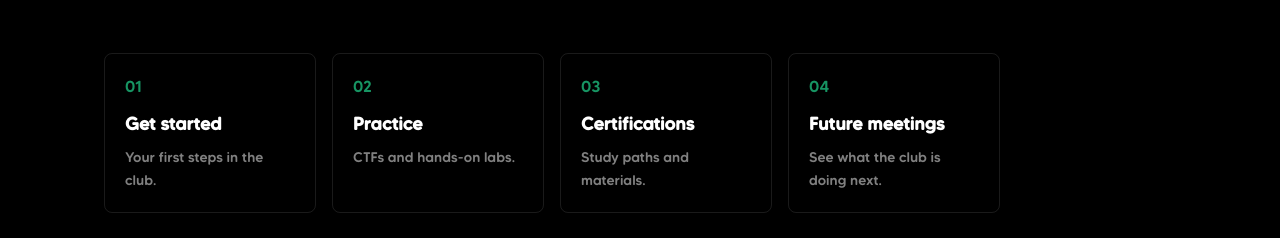
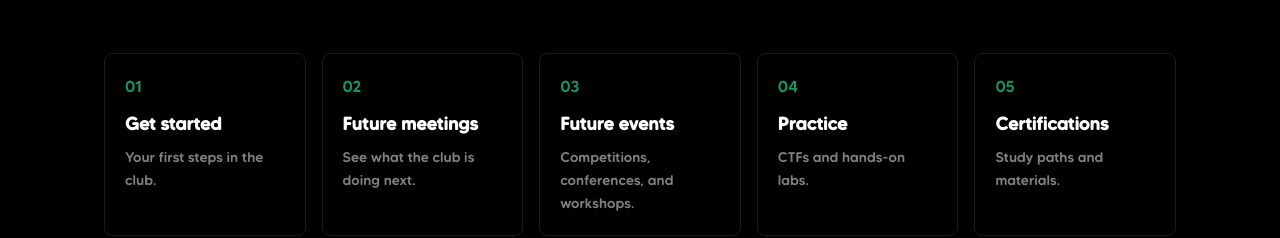
Before and after one commit to CYSCUVU/CYSCUVU-Website, a website: page index.html in a window 1280 px wide. Shown: the part 592-830 px from the top of the page. Drawn offline with Linux system fonts and the light colour scheme.

Commit message:
updated homepage

```diff
--- a/index.html
+++ b/index.html
@@ -37,7 +37,7 @@
         </header>
 
         <main class="flex flex-1 items-center py-16 sm:py-24">
-            <section class="max-w-4xl">
+            <section class="w-full max-w-6xl">
                 <p class="mb-5 font-tommy text-sm font-bold uppercase tracking-[0.25em] text-cysc-green sm:text-base">
                     Utah Valley University
                 </p>
@@ -56,26 +56,31 @@
                     <i class="fab fa-discord" aria-hidden="true"></i>
                 </a>
 
-                <div class="mt-14 grid gap-4 sm:grid-cols-2 lg:grid-cols-4">
+                <div class="mt-14 grid gap-4 sm:grid-cols-2 lg:grid-cols-5">
                     <a class="rounded-lg border border-white/10 p-5 font-tommy transition hover:border-cysc-green" href="./get-started.html">
                         <span class="text-cysc-green">01</span>
                         <h2 class="mt-3 text-lg font-bold">Get started</h2>
                         <p class="mt-2 text-sm leading-relaxed text-white/50">Your first steps in the club.</p>
                     </a>
+                    <a class="rounded-lg border border-white/10 p-5 font-tommy transition hover:border-cysc-green" href="./meetings.html">
+                        <span class="text-cysc-green">02</span>
+                        <h2 class="mt-3 text-lg font-bold">Future meetings</h2>
+                        <p class="mt-2 text-sm leading-relaxed text-white/50">See what the club is doing next.</p>
+                    </a>
+                    <a class="rounded-lg border border-white/10 p-5 font-tommy transition hover:border-cysc-green" href="./events.html">
+                        <span class="text-cysc-green">03</span>
+                        <h2 class="mt-3 text-lg font-bold">Future events</h2>
+                        <p class="mt-2 text-sm leading-relaxed text-white/50">Competitions, conferences, and workshops.</p>
+                    </a>
                     <a class="rounded-lg border border-white/10 p-5 font-tommy transition hover:border-cysc-green" href="./resources.html">
-                        <span class="text-cysc-green">02</span>
+                        <span class="text-cysc-green">04</span>
                         <h2 class="mt-3 text-lg font-bold">Practice</h2>
                         <p class="mt-2 text-sm leading-relaxed text-white/50">CTFs and hands-on labs.</p>
                     </a>
                     <a class="rounded-lg border border-white/10 p-5 font-tommy transition hover:border-cysc-green" href="./certifications.html">
-                        <span class="text-cysc-green">03</span>
+                        <span class="text-cysc-green">05</span>
                         <h2 class="mt-3 text-lg font-bold">Certifications</h2>
                         <p class="mt-2 text-sm leading-relaxed text-white/50">Study paths and materials.</p>
-                    </a>
-                    <a class="rounded-lg border border-white/10 p-5 font-tommy transition hover:border-cysc-green" href="./meetings.html">
-                        <span class="text-cysc-green">04</span>
-                        <h2 class="mt-3 text-lg font-bold">Future meetings</h2>
-                        <p class="mt-2 text-sm leading-relaxed text-white/50">See what the club is doing next.</p>
                     </a>
                 </div>
             </section>
```
Also changed, not shown: output.css.
